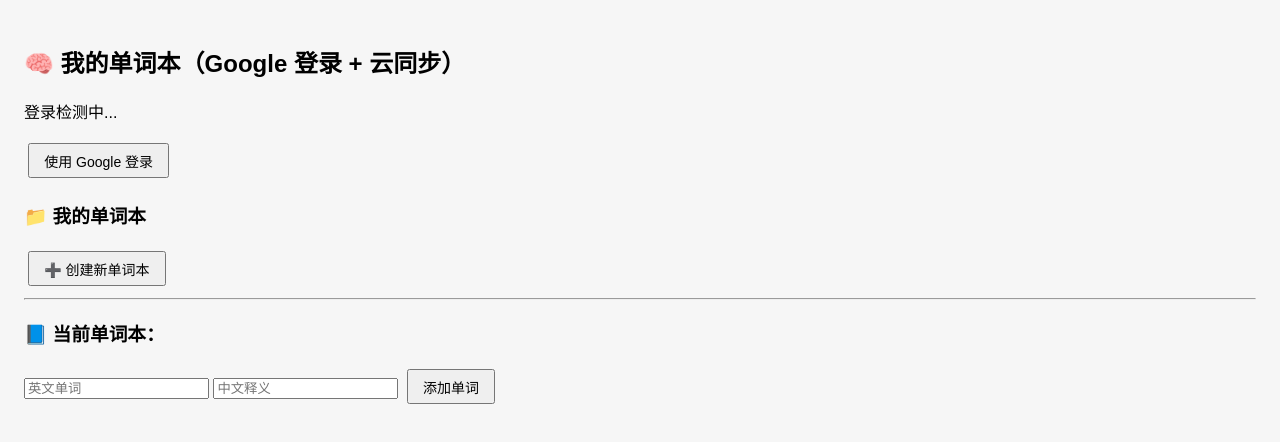
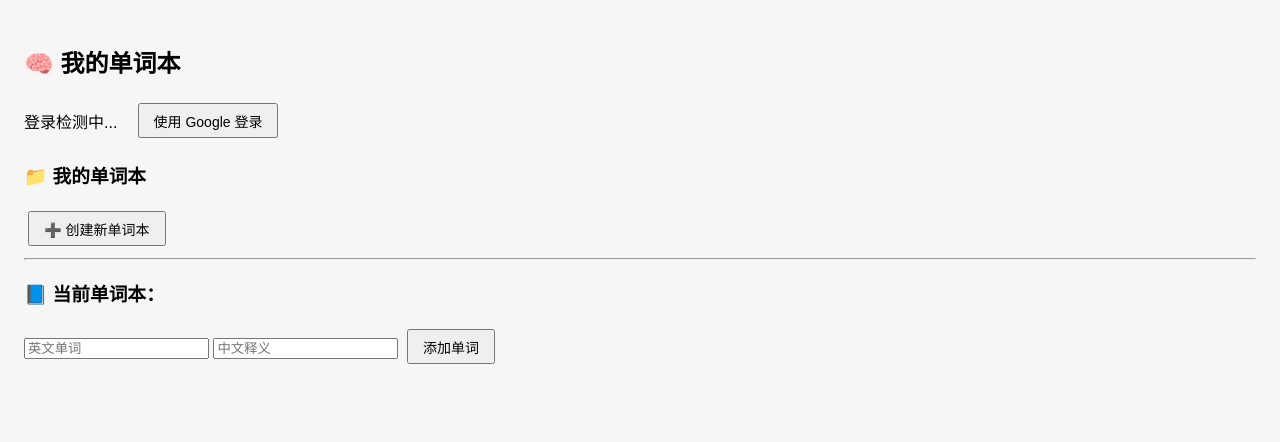
Before and after one commit to 123minghong/mywordapp, a plain HTML site: page index.html in a window 1280 px wide. Drawn offline with Linux system fonts and the light colour scheme; no server answers.

Commit message:
Add files via upload

```diff
--- a/index.html
+++ b/index.html
@@ -24,6 +24,12 @@
     }
     #login-area {
       margin-bottom: 1em;
+      display: flex;
+      align-items: center;
+      gap: 1em;
+    }
+    #login-status {
+      margin: 0;
     }
   </style>
   <script type="module">
@@ -196,12 +202,12 @@
         const div = document.createElement("div");
         div.className = "card";
         div.innerHTML = `
-          <div style='display:flex;justify-content:space-between;align-items:center;'>
+          <div style='display:flex;align-items:center;gap:0.5em;'>
             <b>${w.text}</b>
+            <span style="color:gray;font-weight:normal;">${w.phonetic || ''}</span>
             <button onclick="document.getElementById('a-${docSnap.id}').play()">🔊</button>
             <audio id="a-${docSnap.id}" src="${w.audio}"></audio>
           </div>
-          <div style='color:gray;'>${w.phonetic || ''}</div>
           <div>释义：${w.meaning}</div>
           <button onclick="deleteWord('${docSnap.id}')">删除</button>
         `;
@@ -215,7 +221,7 @@
   </script>
 </head>
 <body>
-  <h2>🧠 我的单词本（Google 登录 + 云同步）</h2>
+  <h2>🧠 我的单词本</h2>
   <div id="login-area">
     <p id="login-status">登录检测中...</p>
     <button id="loginBtn">使用 Google 登录</button>
```
